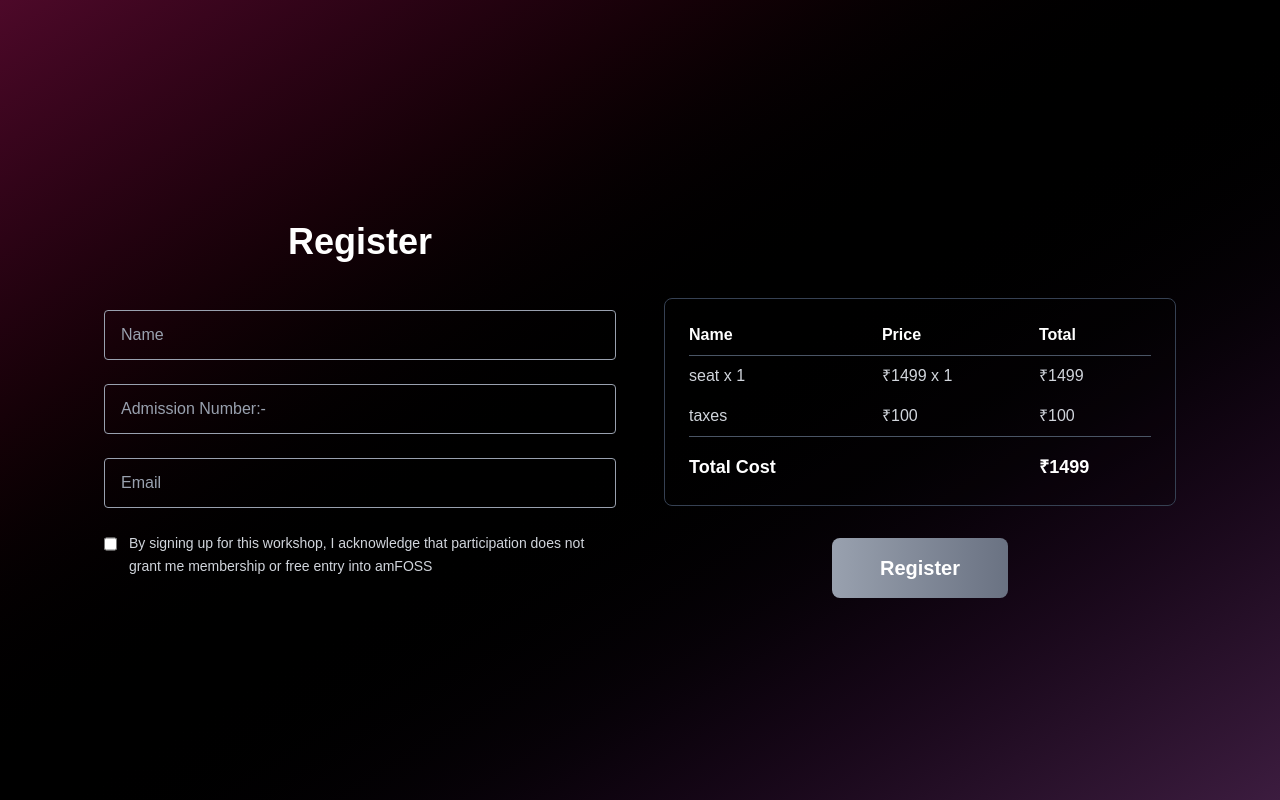
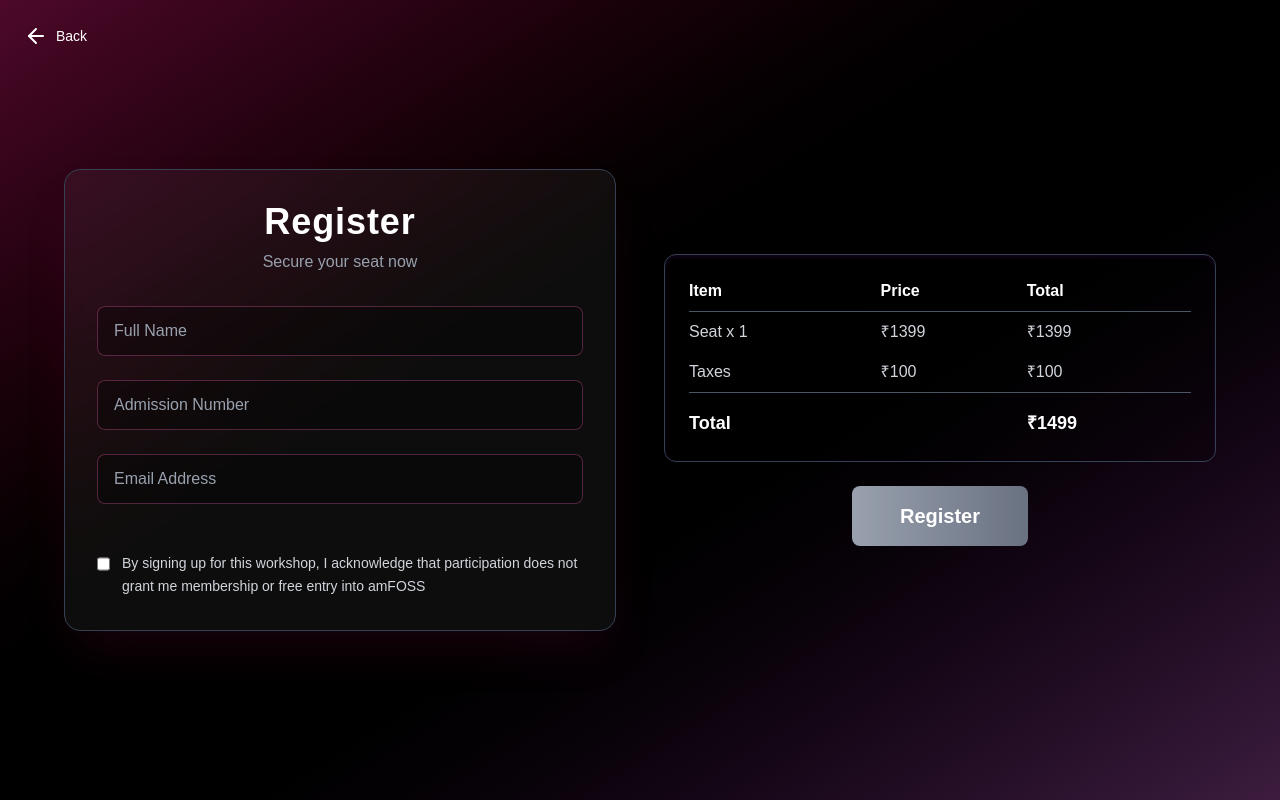
Before and after one commit to The-Yearly/workshop, a Next.js app in the folder front-end/: page /register in a window 1280 px wide. Built offline with nearby package versions, Linux system fonts and the light colour scheme; a web font is replaced by a local one.

Commit message:
Changed Registration Page and padding

```diff
--- a/front-end/app/components/ScheduleGrid.tsx
+++ b/front-end/app/components/ScheduleGrid.tsx
@@ -99,13 +99,12 @@ export default function Schedule() {
   ];
 
   return (
-    <div
-      id="schedule"
-      className="max-w-4xl relative z-10 mx-auto my-4  0 px-6 md:px-10"
-    >
-      <div className="mt-40 w-fit">
-        <p className="text-4xl font-bold text-white">SCHEDULE</p>
-        <div className="w-[80%] m-auto mt-1 h-1 bg-gradient-to-r  from-[#FF06E4] to-[#770297]"></div>
+    <div id="schedule" className="max-w-4xl mx-auto my-4  0 px-6 md:px-10">
+      <div>
+        <div className="w-fit">
+          <p className="text-4xl font-bold text-white">Schedule</p>
+          <div className="w-[80%] m-auto mt-1 h-1 bg-gradient-to-r  from-[#FF06E4] to-[#770297]"></div>
+        </div>
       </div>
       <div className="min-h-screen py-12  text-white font-sans">
         <div className="grid grid-cols-1 sm:grid-cols-2 lg:grid-cols-3 gap-6">
--- a/front-end/app/components/speakerCarousel.tsx
+++ b/front-end/app/components/speakerCarousel.tsx
@@ -49,13 +49,12 @@ const SpeakerCard = (props: { speaker: Speakers }) => {
 
 export default function SwiperCarousel() {
   return (
-    <div
-      id={"speakers"}
-      className="h-92 max-w-4xl z-10 relative mx-auto my-10 px-6 md:px-10"
-    >
-      <div className="mb-8 w-fit">
-        <p className="text-4xl font-bold text-white">SPEAKER&apos;S</p>
-        <div className="w-[80%] m-auto mt-1 h-1 bg-gradient-to-r  from-[#FF06E4] to-[#770297]"></div>
+    <div id={"speakers"} className="h-92 max-w-4xl mx-auto my-10 px-6 md:px-10">
+      <div>
+        <div className="w-fit">
+          <p className="text-4xl font-bold text-white">Speaker&apos;s</p>
+          <div className="w-[80%] m-auto mt-1 h-1 bg-gradient-to-r  from-[#FF06E4] to-[#770297]"></div>
+        </div>
       </div>
       <Swiper
         modules={[Pagination, Autoplay, Navigation]}
@@ -63,7 +62,7 @@ export default function SwiperCarousel() {
         autoplay={{ delay: 3000, disableOnInteraction: false }}
         loop={true}
         speed={700}
-        className="rounded-xl text-white overflow-hidden"
+        className="rounded-xl overflow-hidden"
       >
         {speakers.map((speaker, i) => (
           <SwiperSlide key={i}>
--- a/front-end/app/layout.tsx
+++ b/front-end/app/layout.tsx
@@ -26,8 +26,8 @@ const geistMono = Geist_Mono({
 });
 
 export const metadata: Metadata = {
-  title: "Create Next App",
-  description: "Generated by create next app",
+  title: "amFOSS Workshop",
+  description: "You'r First Step Into Freedom Starts Here",
 };
 
 export default function RootLayout({
--- a/front-end/app/register/page.tsx
+++ b/front-end/app/register/page.tsx
@@ -3,6 +3,9 @@ import { motion } from "framer-motion";
 import { useEffect, useState } from "react";
 import { FormData } from "../utils/types";
 import { ToastContainer, toast } from "react-toastify";
+import { ArrowLeft } from "lucide-react";
+import Link from "next/link";
+
 export default function Component() {
   const [formData, setFormData] = useState<FormData>({
     email: "",
@@ -11,6 +14,7 @@ export default function Component() {
     checkBox: false,
   });
   const [isDisabled, setIsDisabled] = useState(true);
+
   useEffect(() => {
     setIsDisabled(
       !formData.name.trim() ||
@@ -22,75 +26,92 @@ export default function Component() {
 
   const changeValue = (e: React.ChangeEvent<HTMLInputElement>) => {
     const { name, value } = e.target;
-    if (name != "checkBox") {
+    if (name !== "checkBox") {
       setFormData({ ...formData, [name]: value });
     } else {
       setFormData({ ...formData, [name]: !formData.checkBox });
     }
   };
+
   const isValidEmail = (email: string): boolean => {
     const emailRegex = /^[^\s@]+@[^\s@]+\.[^\s@]+$/;
     return emailRegex.test(email);
   };
+
   const isValidRollNumber = (roll: string): boolean => {
     const rollRegex = /^am\.[a-z]{2}\.[a-z0-9]{10}$/;
     return rollRegex.test(roll);
   };
+
   const validateForm = () => {
     const validEmail = isValidEmail(formData.email);
     const validRoll = isValidRollNumber(formData.roll);
     if (formData.name !== "" && validEmail && validRoll) {
     } else {
-      if (formData.name === "") {
-        toast.warn("Please enter your name.");
-      } else if (!validEmail) {
-        toast.warn("Enter Proper Email Id");
-      } else if (!validRoll) {
-        toast.warn("Enter Proper Roll Number");
-      }
+      if (formData.name === "") toast.warn("Please enter your name.");
+      else if (!validEmail) toast.warn("Enter Proper Email Id");
+      else if (!validRoll) toast.warn("Enter Proper Roll Number");
     }
   };
+
   return (
-    <div className="min-h-screen flex items-center justify-center bg-gradient-to-br from-[#4d0929] via-[#000000] to-[#3c1c3f]">
+    <div className="min-h-screen flex items-center justify-center bg-gradient-to-br from-[#4d0929] via-[#000000] to-[#3c1c3f] relative px-6">
       <ToastContainer />
-      <div className="max-w-6xl mx-auto">
-        <div className="grid grid-cols-1 lg:grid-cols-2 gap-12 items-start mx-10">
-          <form className="space-y-6">
-            <div className="text-center mb-12">
-              <h1 className="text-4xl font-bold text-white mb-8">Register</h1>
+      <div className="absolute top-6 left-6 z-50">
+        <Link
+          href="/"
+          className="group flex items-center gap-2 text-white hover:text-pink-400 transition-colors"
+        >
+          <ArrowLeft className="w-6 h-6 group-hover:-translate-x-1 transition-transform duration-300" />
+          <span className="hidden sm:inline text-sm font-medium">Back</span>
+        </Link>
       </div>
 
-            <div>
+      <motion.div
+        initial={{ opacity: 0, y: 80 }}
+        animate={{ opacity: 1, y: 0 }}
+        transition={{ duration: 0.8, ease: "easeOut" }}
+        className="max-w-6xl mx-auto w-full"
+      >
+        <div className="grid grid-cols-1 lg:grid-cols-2 gap-12 items-start">
+          <div className="backdrop-blur-sm bg-white/5 p-8 rounded-2xl border border-gray-700 shadow-2xl shadow-pink-900/20">
+            <div className="text-center mb-8">
+              <motion.h1
+                initial={{ opacity: 0, scale: 0.9 }}
+                animate={{ opacity: 1, scale: 1 }}
+                transition={{ delay: 0.3 }}
+                className="text-4xl font-bold text-white tracking-wide"
+              >
+                Register
+              </motion.h1>
+              <p className="text-gray-400 mt-2">Secure your seat now</p>
+            </div>
+
+            <form className="space-y-6">
               <input
                 type="text"
-                placeholder="Name"
                 name="name"
+                placeholder="Full Name"
                 value={formData.name}
                 onChange={changeValue}
-                className="w-full px-4 py-3 bg-transparent border border-gray-400 rounded text-white placeholder-gray-400 focus:outline-none focus:border-white"
+                className="w-full px-4 py-3 bg-black/30 border border-pink-400/30 rounded-lg text-white placeholder-gray-400 focus:outline-none focus:border-pink-500"
               />
-            </div>
-
-            <div>
               <input
                 type="text"
-                placeholder="Admission Number:-"
                 name="roll"
+                placeholder="Admission Number"
                 value={formData.roll}
                 onChange={changeValue}
-                className="w-full px-4 py-3 bg-transparent border border-gray-400 rounded text-white placeholder-gray-400 focus:outline-none focus:border-white"
+                className="w-full px-4 py-3 bg-black/30 border border-pink-400/30 rounded-lg text-white placeholder-gray-400 focus:outline-none focus:border-pink-500"
               />
-            </div>
-            <div>
               <input
                 type="email"
-                placeholder="Email"
                 name="email"
-                value={formData["email"]}
+                placeholder="Email Address"
+                value={formData.email}
                 onChange={changeValue}
-                className="w-full px-4 py-3 bg-transparent border border-gray-400 rounded text-white placeholder-gray-400 focus:outline-none focus:border-white"
+                className="w-full px-4 py-3 bg-black/30 border border-pink-400/30 rounded-lg text-white placeholder-gray-400 focus:outline-none focus:border-pink-500"
               />
-            </div>
 
               <div className="flex items-start space-x-3 mt-6">
                 <input
@@ -111,25 +132,30 @@ export default function Component() {
                 </label>
               </div>
             </form>
-          <div className="space-y-6 w-full mt-12 flex flex-col h-full items-center justify-center">
-            <div className="w-full space-y ">
-              <div className="bg-black/20 rounded-lg p-6 border border-gray-700">
-                <table className="w-full">
+          </div>
+          <motion.div
+            initial={{ opacity: 0, y: 80 }}
+            animate={{ opacity: 1, y: 0 }}
+            transition={{ delay: 0.5 }}
+            className="space-y-6 w-full flex flex-col h-full items-center justify-center"
+          >
+            <div className="bg-black/20 rounded-xl p-6 border border-gray-700 w-full shadow-inner shadow-purple-900/20">
+              <table className="w-full text-sm md:text-base">
                 <thead>
                   <tr className="text-white font-semibold border-b border-gray-600">
-                      <th className="text-left pb-2">Name</th>
+                    <th className="text-left pb-2">Item</th>
                     <th className="text-left pb-2">Price</th>
                     <th className="text-left pb-2">Total</th>
                   </tr>
                 </thead>
                 <tbody className="text-gray-300">
                   <tr>
-                      <td className="py-2">seat x 1</td>
-                      <td className="py-2">₹1499 x 1</td>
-                      <td className="py-2">₹1499</td>
+                    <td className="py-2">Seat x 1</td>
+                    <td className="py-2">₹1399</td>
+                    <td className="py-2">₹1399</td>
                   </tr>
                   <tr>
-                      <td className="py-2">taxes</td>
+                    <td className="py-2">Taxes</td>
                     <td className="py-2">₹100</td>
                     <td className="py-2">₹100</td>
                   </tr>
@@ -137,7 +163,7 @@ export default function Component() {
                 <tfoot>
                   <tr className="border-t border-gray-600">
                     <td className="pt-4 text-white font-semibold text-lg">
-                        Total Cost
+                      Total
                     </td>
                     <td></td>
                     <td className="pt-4 text-white font-semibold text-lg">
@@ -148,9 +174,9 @@ export default function Component() {
               </table>
             </div>
 
-              <div className="flex mt-8 justify-center ">
             <motion.button
-                  whileTap={{ scale: 0.9 }}
+              whileTap={{ scale: 0.95 }}
+              whileHover={{ scale: 1.05 }}
               disabled={isDisabled}
               onClick={validateForm}
               className="relative text-white font-bold py-4 px-12 rounded-lg text-xl overflow-hidden disabled:cursor-not-allowed"
@@ -171,11 +197,9 @@ export default function Component() {
               />
               <span className="relative z-10">Register</span>
             </motion.button>
+          </motion.div>
         </div>
-            </div>
-          </div>
-        </div>
-      </div>
+      </motion.div>
     </div>
   );
 }
```
Also changed, not shown: front-end/app/components/Footer.tsx (+11 -13 lines), front-end/app/components/Header.tsx (+14 -19 lines), front-end/app/components/faqGrid.tsx (+8 -16 lines), front-end/app/components/navBar.tsx (+6 -5 lines), front-end/app/page.tsx (+13 -13 lines), front-end/public/x-social-media-black-icon.png (added). Lines whose indentation alone changed are shown as unchanged.
